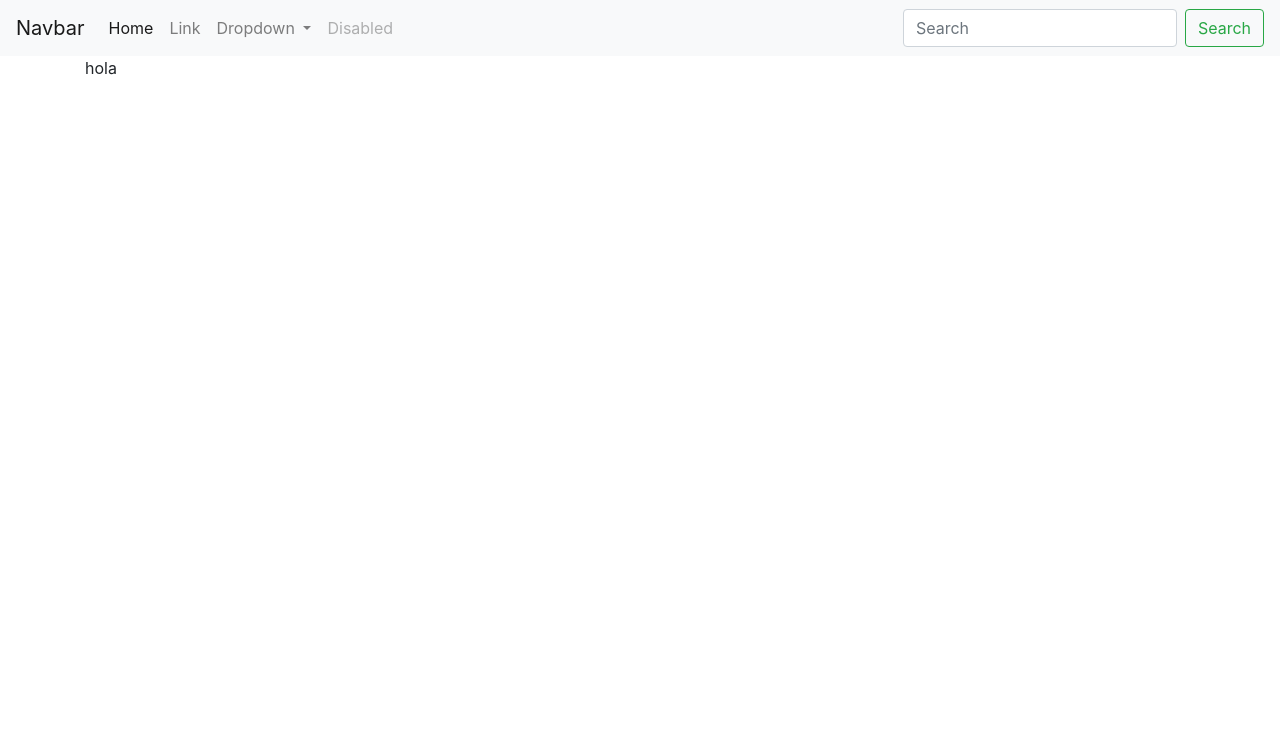
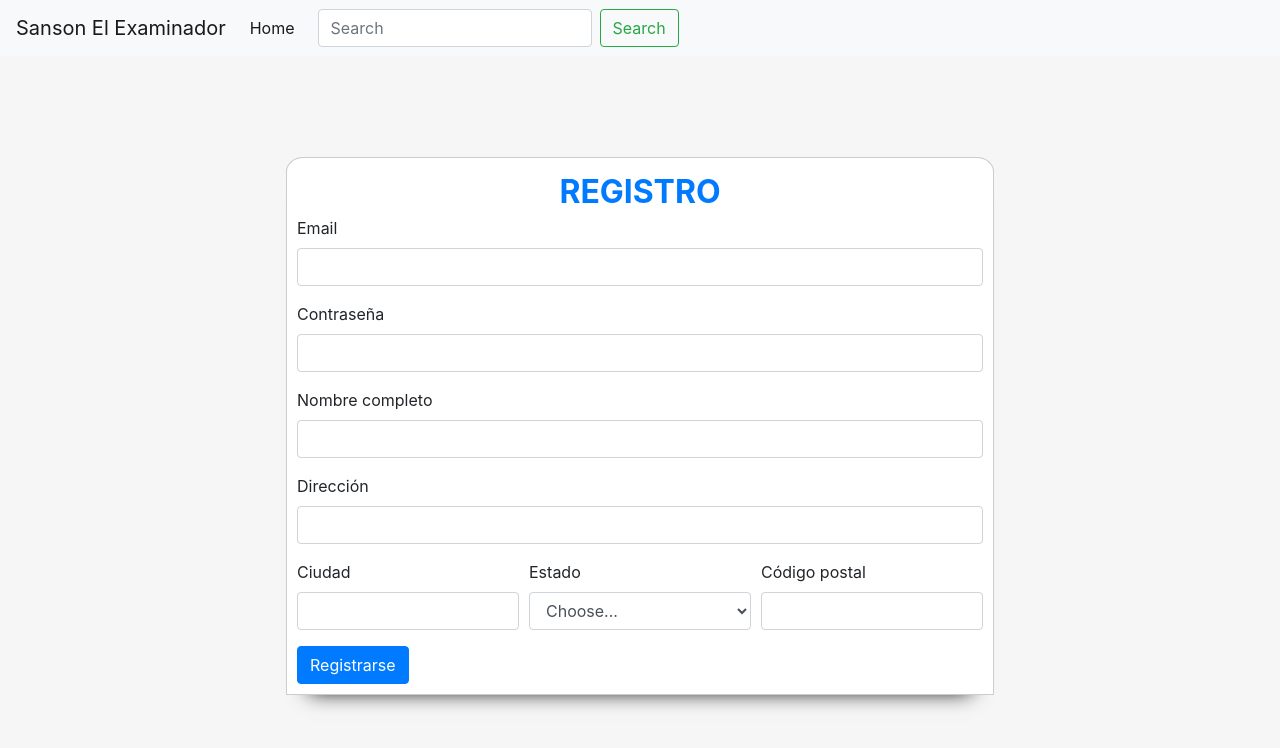
Before and after one commit to FernandoSaavedraR/sanson, a plain HTML site: page index.html in a window 1280 px wide. Drawn offline with nearby package versions, Linux system fonts and the light colour scheme.

Commit message:
registro interfaz

```diff
--- /dev/null
+++ b/assets/css/style.css
@@ -0,0 +1,43 @@
+html,body{
+    display: flex;
+    flex-direction: column;
+    min-height: 100vh;
+    box-sizing: border-box;
+    margin: 0;
+    padding: 0;
+    background-color: #f6f6f6;
+}
+.top{
+    display: flex;
+    height: calc(100vh - 60px);
+    align-items: center;
+    justify-content: center;
+}
+.formulario{
+    max-height: 100%;
+    margin:1em;
+    border-radius: 1% 1% 0 0;
+
+    background-color: #f6f6f6;
+
+}
+.form-header{
+    display: flex;
+    justify-content: center;
+}
+.form-header span{
+    font-weight: bold;
+    text-transform: uppercase;
+    font-size: 2rem;
+    color: #007bff;
+}
+
+@media screen and (min-height:780px){
+    .formulario{
+        background-color: #fff;
+        box-shadow: 0 0 0 10px #fff,
+                0 0 0 11px #ccc,
+                0 20px 20px -12px #000;
+
+    }
+}
--- a/index.html
+++ b/index.html
@@ -9,56 +9,75 @@
     <!-- Bootstrap CSS -->
     <link rel="stylesheet" href="https://stackpath.bootstrapcdn.com/bootstrap/4.4.1/css/bootstrap.min.css"
         integrity="sha384-Vkoo8x4CGsO3+Hhxv8T/Q5PaXtkKtu6ug5TOeNV6gBiFeWPGFN9MuhOf23Q9Ifjh" crossorigin="anonymous">
-
+    <link rel="stylesheet" href="assets/css/style.css">
     <title>Home</title>
 </head>
 
 <body>
-    <div class="min-vh-100">
+
     <nav class="navbar navbar-expand-lg navbar-light bg-light">
-            <a class="navbar-brand" href="#">Navbar</a>
+        <a class="navbar-brand" href="#">Sanson El Examinador</a>
         <button class="navbar-toggler" type="button" data-toggle="collapse" data-target="#navbarSupportedContent"
             aria-controls="navbarSupportedContent" aria-expanded="false" aria-label="Toggle navigation">
             <span class="navbar-toggler-icon"></span>
         </button>
 
-            <div class="collapse navbar-collapse" id="navbarSupportedContent">
-                <ul class="navbar-nav mr-auto">
+        <div class="collapse navbar-collapse " id="navbarSupportedContent">
+            <ul class="navbar-nav mr-sm-2 comps">
                 <li class="nav-item active">
                     <a class="nav-link" href="#">Home <span class="sr-only">(current)</span></a>
                 </li>
-                    <li class="nav-item">
-                        <a class="nav-link" href="#">Link</a>
-                    </li>
-                    <li class="nav-item dropdown">
-                        <a class="nav-link dropdown-toggle" href="#" id="navbarDropdown" role="button"
-                            data-toggle="dropdown" aria-haspopup="true" aria-expanded="false">
-                            Dropdown
-                        </a>
-                        <div class="dropdown-menu" aria-labelledby="navbarDropdown">
-                            <a class="dropdown-item" href="#">Action</a>
-                            <a class="dropdown-item" href="#">Another action</a>
-                            <div class="dropdown-divider"></div>
-                            <a class="dropdown-item" href="#">Something else here</a>
-                        </div>
-                    </li>
-                    <li class="nav-item">
-                        <a class="nav-link disabled" href="#" tabindex="-1" aria-disabled="true">Disabled</a>
-                    </li>
-                </ul>
-                <form class="form-inline my-2 my-lg-0">
-                    <input class="form-control mr-sm-2" type="search" placeholder="Search" aria-label="Search">
-                    <button class="btn btn-outline-success my-2 my-sm-0" type="submit">Search</button>
+            <form class="form-inline col-md-12 my-lg-0 buscador mr-auto">
+                <input class="form-control mr-sm-2 buscador" type="search" placeholder="Search" aria-label="Search">
+                <button class="btn btn-outline-success my-2 my-sm-0 " type="submit">Search</button>
             </form>
         </div>
     </nav>
-        <div class="container">
-            <div class="row">
-                <div class="col-lg">
-                    hola
+    <div class="top">
+
+        <form class="formulario">
+            <div class="form-header">
+               <span>
+                   Registro
+               </span>
+            </div>
+            <div class="form-row">
+                <div class="form-group col-md-12">
+                    <label for="inputEmail4">Email</label>
+                    <input type="email" class="form-control" id="inputEmail4">
+                </div>
+                <div class="form-group col-md-12">
+                    <label for="inputPassword4">Contraseña</label>
+                    <input type="password" class="form-control" id="inputPassword4">
                 </div>
             </div>
+            <div class="form-group">
+                <label for="inputAddress2">Nombre completo</label>
+                <input type="text" class="form-control" id="inputAddress2" >
             </div>
+            <div class="form-group">
+                <label for="inputAddress">Dirección</label>
+                <input type="text" class="form-control" id="inputAddress" >
+            </div>
+            <div class="form-row">
+                <div class="form-group col-md-4">
+                    <label for="inputCity">Ciudad</label>
+                    <input type="text" class="form-control" id="inputCity">
+                </div>
+                <div class="form-group col-md-4">
+                    <label for="inputState">Estado</label>
+                    <select id="inputState" class="form-control">
+                        <option selected>Choose...</option>
+                        <option>...</option>
+                    </select>
+                </div>
+                <div class="form-group col-md-4">
+                    <label for="inputZip">Código postal</label>
+                    <input type="text" class="form-control" id="inputZip">
+                </div>
+            </div>
+            <button type="submit" class="btn btn-primary">Registrarse</button>
+        </form>
     </div>
     <!-- Optional JavaScript -->
     <!-- jQuery first, then Popper.js, then Bootstrap JS -->
```
Lines whose indentation alone changed are shown as unchanged.
